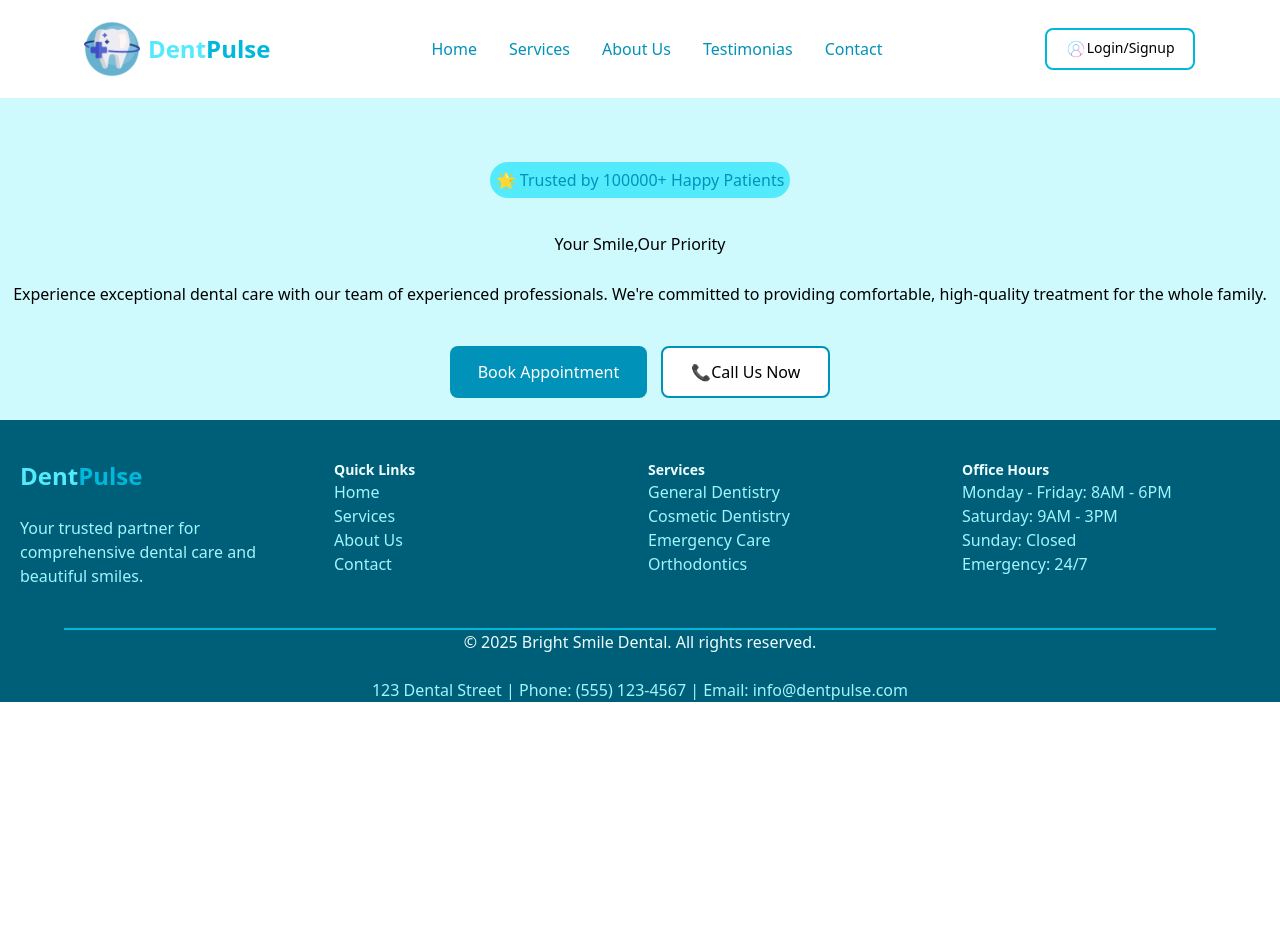
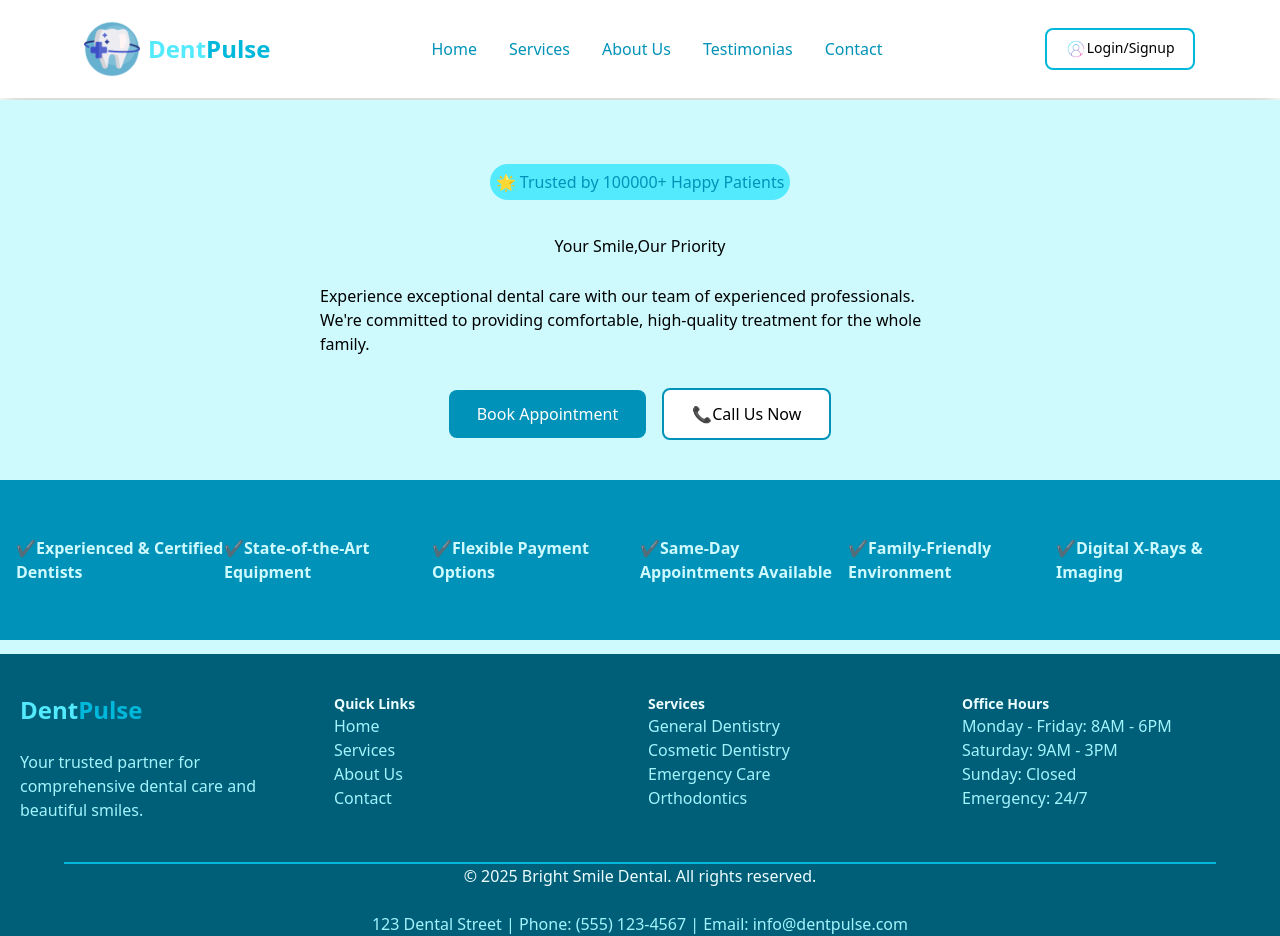
Before and after one commit to HVPasindu/DentPulse, a React app in the folder frontend/: page / in a window 1280 px wide. Before the commit the page ends 800 px from the top, so only its background shows below. Built offline with nearby package versions, Linux system fonts and the light colour scheme; the HTML template or start-up script is replaced by a standard one.

Commit message:
hero class made resposible

```diff
--- a/frontend/src/MainInterface Components/Header.jsx
+++ b/frontend/src/MainInterface Components/Header.jsx
@@ -1,19 +1,19 @@
 import headerLogo from '../assets/headerLogo.png'
 import loginicon from '../assets/loginicon.png'
-import {TextAlignJustify} from 'lucide-react'
+import { TextAlignJustify } from 'lucide-react'
 
 
-export function Header(){
 
+export function Header() {
 
-    return(
+    return (
 
-           <div className=" w-screen flex justify-around items-center bg-white py-5 shadow-xl">
+        <div className=" w-screen flex justify-around items-center bg-white py-5 shadow-xl mb-0.5">
 
 
             <div className=" w-[200px] flex justify-center  items-center gap-x-2 ">
 
-                    <img src={headerLogo} className="size-10 md:size-14"/>
+                <img src={headerLogo} className="size-10 md:size-14" />
 
                 <h1 className="font-extrabold text-lg md:text-2xl text-cyan-300 "> Dent<span className="font-bold text-cyan-500">Pulse</span></h1>
 
@@ -23,9 +23,9 @@ export function Header(){
 
                 <nav className="space-x-8 cursor-pointer text-cyan-600">
                     <a herf="/html/" className='  hover:text-cyan-800'>Home</a>
-                                <a herf="/html/"  className='  hover:text-cyan-800'>Services</a>
-                                <a herf="/html/"  className='  hover:text-cyan-800'>About Us</a>
-                                <a herf="/html/"  className='  hover:text-cyan-800'>Testimonias</a>
+                    <a herf="/html/" className='  hover:text-cyan-800'>Services</a>
+                    <a herf="/html/" className='  hover:text-cyan-800'>About Us</a>
+                    <a herf="/html/" className='  hover:text-cyan-800'>Testimonias</a>
                     <a herf="/html/" className='  hover:text-cyan-800'>Contact</a>
                 </nav>
 
@@ -33,7 +33,7 @@ export function Header(){
             <div className="">
 
                 <button className=" flex  justify-center w-[150px] border-cyan-500 border-2 rounded-lg p-2 m-2  font-light  text-black text-sm hover:text-cyan-500 hover:bg-cyan-50">
-                      <img src={loginicon} className='w-2/12 h-2/12'/>
+                    <img src={loginicon} className='w-2/12 h-2/12' />
                     <span className=''>Login/Signup</span>
 
                 </button>
--- a/frontend/src/MainInterface Components/Hero.jsx
+++ b/frontend/src/MainInterface Components/Hero.jsx
@@ -1,16 +1,27 @@
 export function Hero() {
 
     return (
-
-        <div className="grid grid-cols-1 pb-3.5 bg-cyan-100">
+        <div className="grid grid-cols-1 pb-3.5 bg-cyan-100 ">
             <div className="flex flex-col justify-center items-center py-8">
                 <h1 className="text-cyan-600 rounded-3xl bg-cyan-300 my-8 py-1.5 px-1.5">🌟 Trusted by 100000+ Happy Patients</h1>
                 <h1 className="py-0.5">Your Smile,Our Priority</h1><br />
-                <h1>Experience exceptional dental care with our team of experienced professionals. We're committed to providing comfortable, high-quality treatment for the whole family.</h1>
+                <div className=" w-[50%] md:w-[50%] items-center">
+                    <h1>Experience exceptional dental care with our team of experienced professionals. We're committed to providing comfortable, high-quality treatment for the whole family.</h1>
+                </div>
             </div>
-            <div className="flex flex-row justify-center gap-x-3.5 my-2">
+            <div className=" flex flex-col md:flex-row gap-4 justify-center items-center ">
                 <button className="rounded-lg bg-cyan-600 text-white hover:shadow-2xl px-7 py-3 hover:bg-cyan-800">Book Appointment</button>
                 <button className="rounded-lg bg-white border-cyan-600 border-2 px-7 py-3 hover:bg-cyan-200" >📞Call Us Now</button>
+            </div>
+            <div className="bg-cyan-600   justify-between px-4 py-14 mt-10 text-cyan-100 font-bold grid grid-cols-1 gap-y-4  md:grid-cols-2  lg:grid-cols-3 xl:grid-cols-6 ">
+
+                <h1> ✔️Experienced & Certified Dentists  </h1>
+                <h1> ✔️State-of-the-Art Equipment   </h1>
+                <h1> ✔️Flexible Payment Options </h1>
+                <h1> ✔️Same-Day Appointments Available </h1>
+                <h1>✔️Family-Friendly Environment</h1>
+                <h1>✔️Digital X-Rays & Imaging</h1>
+
             </div>
         </div>
 
```
Lines whose indentation alone changed are shown as unchanged.
